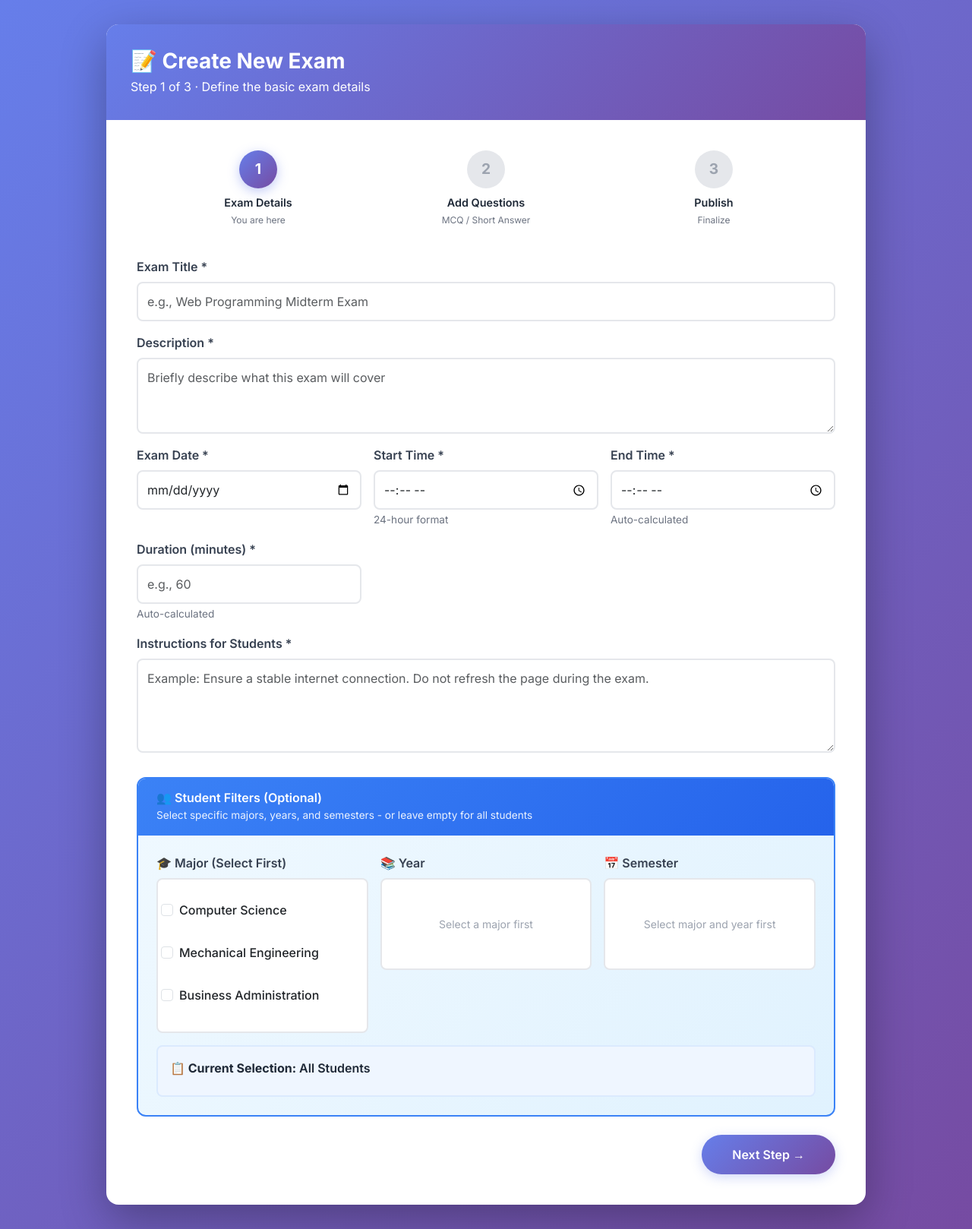
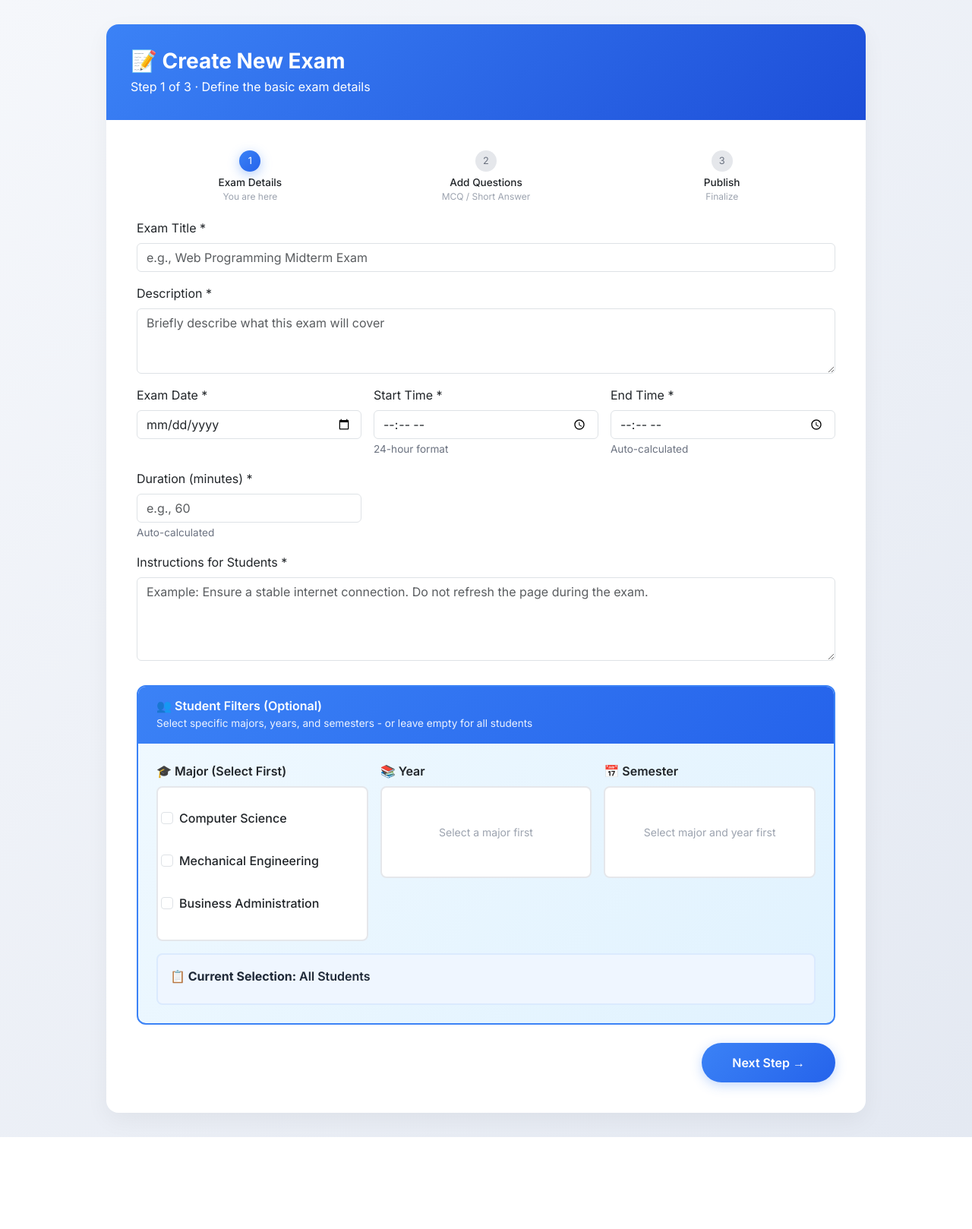
Before and after one commit to 1234asdfghhjkl/Online-Examination-and-Grading-System---202509-Agile-Group-5-, a Python web app: template templates/create_exam.html in a window 1280 px wide. Shown: the whole page at 76% size. After the commit the page ends 1497 px from the top, so only its background shows below. Run offline with Jinja, Linux system fonts and the light colour scheme; the template is opened without the code that fills it, so the values that code supplies are empty.

Commit message:
change ui

```diff
--- a/templates/create_exam.html
+++ b/templates/create_exam.html
@@ -11,7 +11,8 @@
     <style>
         body {
             font-family: 'Inter', sans-serif;
-            background: linear-gradient(135deg, #667eea 0%, #764ba2 100%);
+            /* CHANGE: Light Gray Background */
+            background-color: #f3f4f6;
             min-height: 100vh;
             padding: 2rem 0;
         }
@@ -19,14 +20,15 @@
         .card-main {
             background: white;
             border-radius: 16px;
-            box-shadow: 0 20px 60px rgba(0, 0, 0, 0.3);
+            box-shadow: 0 10px 30px rgba(0, 0, 0, 0.05);
             overflow: hidden;
             max-width: 1000px;
             margin: 0 auto;
         }
 
         .card-header {
-            background: linear-gradient(135deg, #667eea 0%, #764ba2 100%);
+            /* CHANGE: Blue Gradient */
+            background: linear-gradient(135deg, #3b82f6 0%, #1d4ed8 100%);
             color: white;
             padding: 2rem;
             border: none;
@@ -41,118 +43,45 @@
             padding: 2.5rem;
         }
 
-        .stepper {
-            display: flex;
-            justify-content: space-between;
-            margin-bottom: 2.5rem;
-            padding: 0 1rem;
+        .stepper-item .step-circle.current {
+            /* CHANGE: Blue Gradient */
+            background: linear-gradient(135deg, #3b82f6, #2563eb);
+            color: white;
+            box-shadow: 0 4px 15px rgba(59, 130, 246, 0.4);
         }
 
-        .stepper-item {
-            flex: 1;
-            text-align: center;
-            position: relative;
-        }
-
-        .step-circle {
-            width: 50px;
-            height: 50px;
-            border-radius: 50%;
-            background: #e5e7eb;
-            color: #6b7280;
-            display: flex;
-            align-items: center;
-            justify-content: center;
-            font-weight: 700;
-            font-size: 1.2rem;
-            margin: 0 auto 0.5rem;
-            position: relative;
-            z-index: 2;
-        }
-
-        .step-circle.current {
-            background: linear-gradient(135deg, #667eea, #764ba2);
-            color: white;
-            box-shadow: 0 4px 15px rgba(102, 126, 234, 0.4);
-        }
-
-        .step-circle.done {
-            background: #10b981;
+        .stepper-item .step-circle.done {
+            background: #10b981; /* Keep Green for done */
             color: white;
         }
 
-        .step-circle.next {
-            background: #e5e7eb;
-            color: #9ca3af;
-        }
-
-        .step-label {
-            display: block;
-            font-weight: 600;
-            color: #1f2937;
-            font-size: 0.9rem;
-        }
-
-        .step-caption {
-            font-size: 0.75rem;
-            color: #6b7280;
-            margin-top: 0.25rem;
-        }
-
-        .stepper-item:not(:last-child) .step-circle::after {
-            content: '';
-            position: absolute;
-            top: 50%;
-            left: calc(50% + 25px);
-            width: calc(100% - 50px);
-            height: 2px;
-            background: #e5e7eb;
-            z-index: 1;
-        }
-
-        .stepper-item .step-circle.current::after,
-        .stepper-item .step-circle.done::after {
-            background: linear-gradient(90deg, #10b981, #667eea);
-        }
-
-        .form-label {
-            font-weight: 600;
-            color: #374151;
-            margin-bottom: 0.5rem;
-        }
-
-        .form-control,
-        .form-select {
-            border: 2px solid #e5e7eb;
-            border-radius: 8px;
-            padding: 0.75rem;
-            transition: all 0.3s ease;
+        .stepper-item .step-circle.current::after {
+            /* CHANGE: Blue Gradient */
+            background: linear-gradient(90deg, #10b981, #3b82f6);
         }
 
         .form-control:focus,
         .form-select:focus {
-            border-color: #667eea;
-            box-shadow: 0 0 0 3px rgba(102, 126, 234, 0.1);
-        }
-
-        textarea.form-control {
-            min-height: 100px;
+            /* CHANGE: Blue Focus */
+            border-color: #3b82f6;
+            box-shadow: 0 0 0 3px rgba(59, 130, 246, 0.1);
         }
 
         .btn-primary {
-            background: linear-gradient(135deg, #667eea, #764ba2);
+            /* CHANGE: Blue Gradient */
+            background: linear-gradient(135deg, #3b82f6, #2563eb);
             border: none;
             padding: 0.875rem 2.5rem;
             border-radius: 50px;
             font-weight: 600;
             font-size: 1rem;
             transition: all 0.3s ease;
-            box-shadow: 0 4px 15px rgba(102, 126, 234, 0.3);
+            box-shadow: 0 4px 15px rgba(59, 130, 246, 0.3);
         }
 
         .btn-primary:hover {
             transform: translateY(-2px);
-            box-shadow: 0 6px 25px rgba(102, 126, 234, 0.4);
+            box-shadow: 0 6px 25px rgba(59, 130, 246, 0.4);
         }
 
         .filter-section {
@@ -220,8 +149,8 @@
         }
 
         .form-check-input:checked {
-            background-color: #667eea;
-            border-color: #667eea;
+            background-color: #3b82f6;
+            border-color: #3b82f6;
         }
 
         .form-check-input:disabled~.form-check-label {
@@ -277,7 +206,7 @@
 
         .loading-spinner {
             border: 3px solid #f3f4f6;
-            border-top: 3px solid #667eea;
+            border-top: 3px solid #3b82f6;
             border-radius: 50%;
             width: 30px;
             height: 30px;
```
Also changed, not shown: templates/login.html (+20 -25 lines), templates/student_exam.html (+41 -135 lines), web/student_exam.py (+7 -5 lines).
